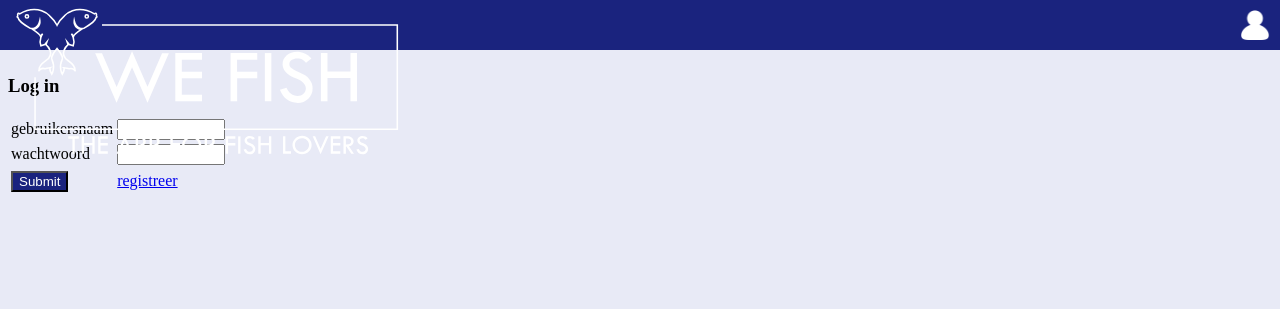
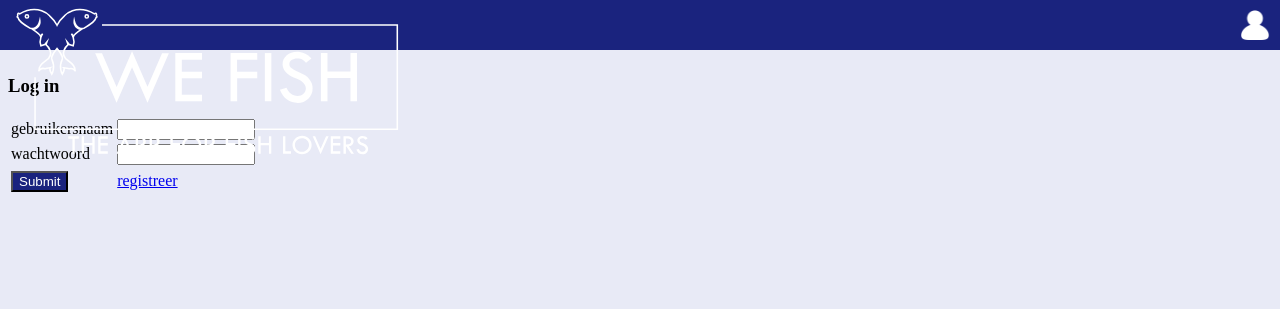
Before and after one commit to svennote/WeFish.github.io, a Jekyll site: the page built from login.html, in a window 1280 px wide. Shown: the top 309 px of the page. Built offline with Jekyll 4.4.1, drawn with Linux system fonts in a browser that asks for light colours.

Commit message:
aangepast

```diff
--- a/css/login.scss
+++ b/css/login.scss
@@ -63,7 +63,7 @@ height:50px;
 
 input[type="text"], input[type="password"]  {
 
-width:100px;
+width:130px;
 
 }
 
```
